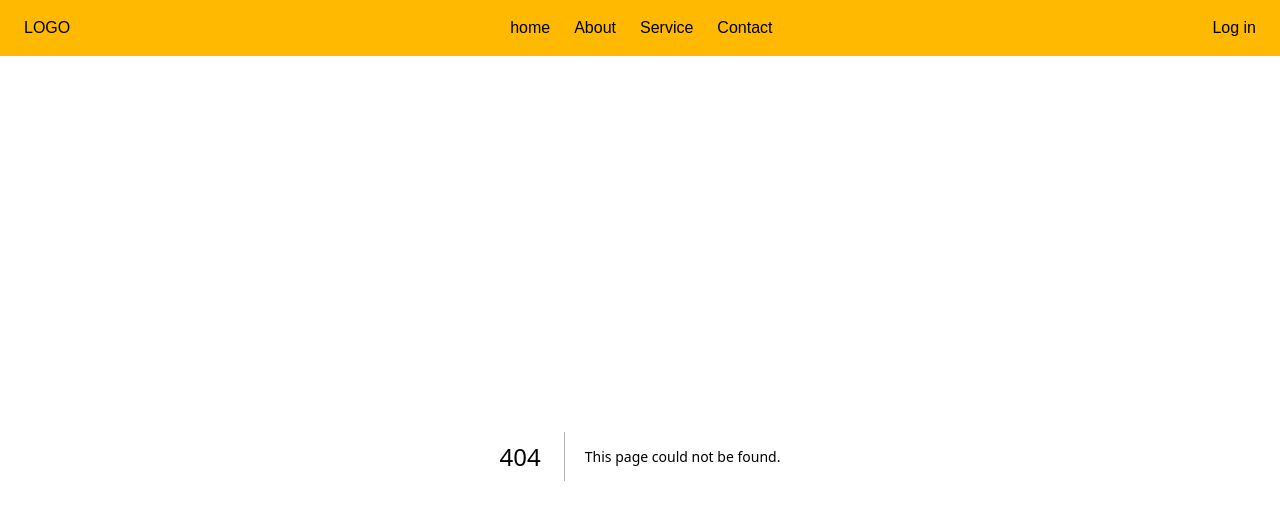
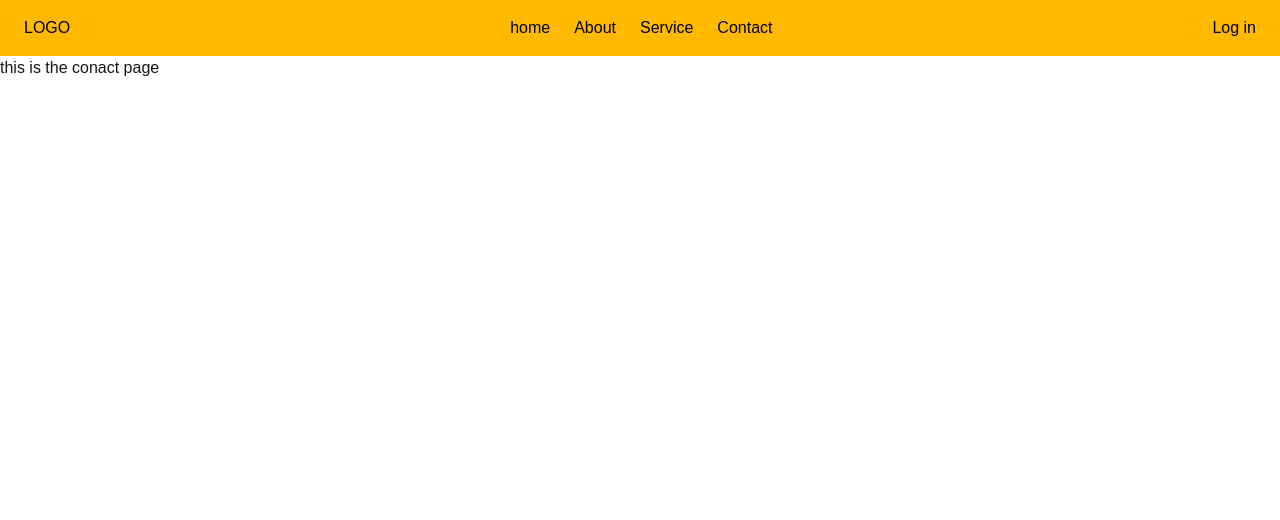
Before and after one commit to rahul3507/NextJS-Practice, a Next.js app: page /contact in a window 1280 px wide. Before the commit this address had no page. Shown: the top 520 px of the page. Built offline with nearby package versions, Linux system fonts and the light colour scheme.

Commit message:
contact page created

```diff
--- /dev/null
+++ b/src/app/contact/page.jsx
@@ -0,0 +1,13 @@
+/** @format */
+
+import React from "react";
+
+const Contact = () => {
+  return (
+    <div>
+      <h1>this is the conact page</h1>
+    </div>
+  );
+};
+
+export default Contact;
```
